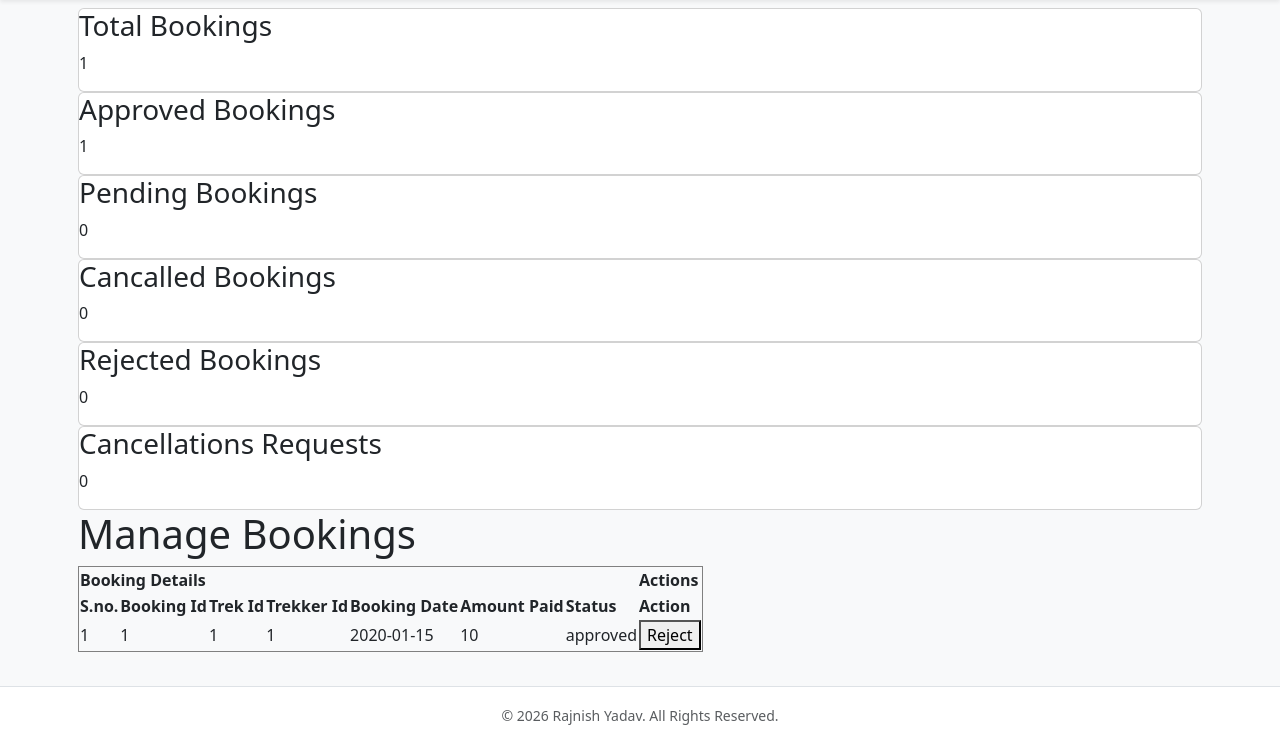
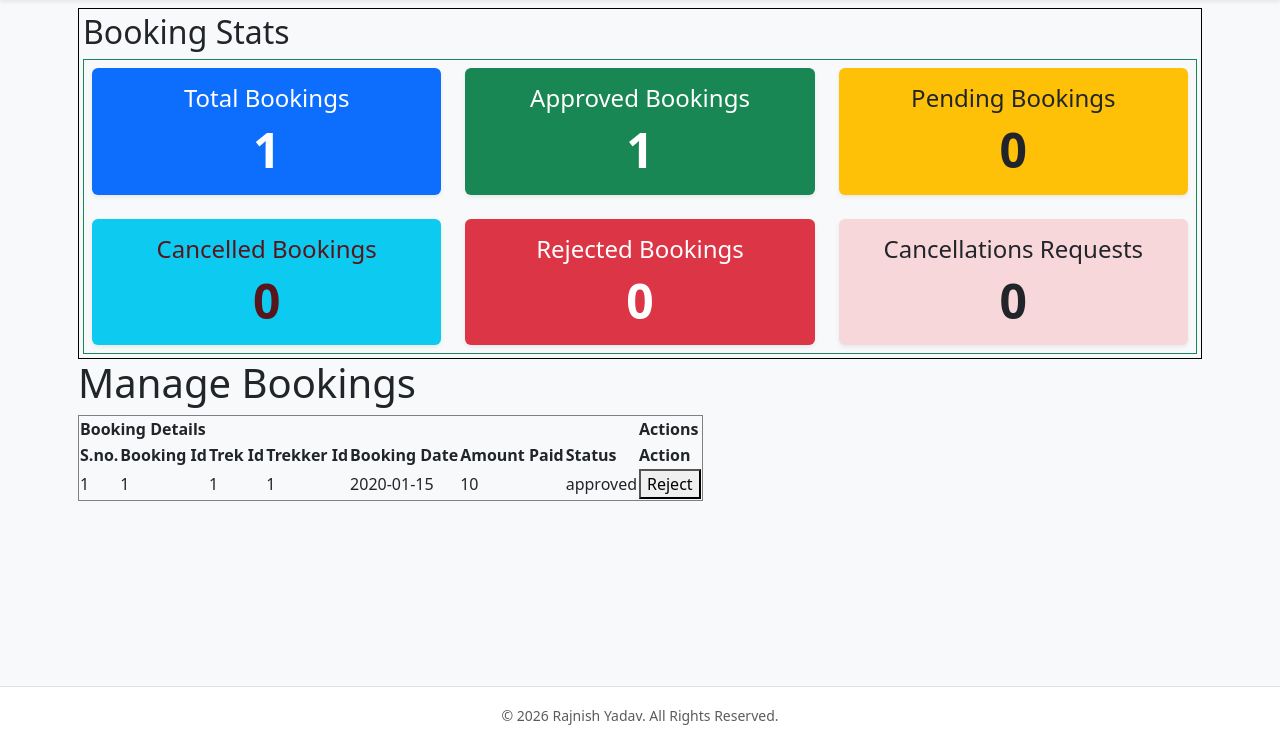
Before and after one commit to yrajnishds/trekking-management-application, a Flask app: page /admin/booking in a window 1280 px wide. Shown: the part 57-800 px from the top of the page. Run offline with Flask 3, Linux system fonts and the light colour scheme; a user stored in the database is signed in; tables that the repository leaves empty hold one stand-in row (values such as "Sample post").

Commit message:
style: Added Stats cards to admin/bookings

```diff
--- a/templates/admin/booking.html
+++ b/templates/admin/booking.html
@@ -2,33 +2,85 @@
 
 {% block content %}
 
-<div class="container-stats">
-    <div class="card">
-        <h3>Total Bookings</h3>
-        <p>{{ total }}</p>
+<section class="m-auto p-1 d-flex flex-column border border-black">
+    <h2>Booking Stats</h2>
+    <div class="container-fluid border border-success p-2">
+        <div class="row g-4">
+            <div class="col-12 col-md-6 col-lg-4">
+                <div class="card h-100 shadow-sm border-0 bg-primary text-white">
+                    <div class="card-body text-center">
+                        <h4 class="card-title">
+                            Total Bookings
+                        </h4>
+                        <p class="display-5 fw-bold mb-0">
+                            {{ total }}
+                        </p>
+                    </div>
+                </div>
+            </div>
+            <div class="col-12 col-md-6 col-lg-4">
+                <div class="card h-100 shadow-sm border-0 bg-success text-white">
+                    <div class="card-body text-center">
+                        <h4 class="card-title">
+                            Approved Bookings
+                        </h4>
+                        <p class="display-5 fw-bold mb-0">
+                            {{ approved }}
+                        </p>
+                    </div>
+                </div>
+            </div>
+            <div class="col-12 col-md-6 col-lg-4">
+                <div class="card h-100 shadow-sm border-0 bg-warning text-dark">
+                    <div class="card-body text-center">
+                        <h4 class="card-title">
+                            Pending Bookings
+                        </h4>
+                        <p class="display-5 fw-bold mb-0">
+                            {{ pending }}
+                        </p>
+                    </div>
+                </div>
+            </div>
+            <div class="col-12 col-md-6 col-lg-4">
+                <div class="card h-100 shadow-sm border-0 bg-info text-danger-emphasis">
+                    <div class="card-body text-center">
+                        <h4 class="card-title">
+                            Cancelled Bookings
+                        </h4>
+                        <p class="display-5 fw-bold mb-0">
+                            {{ cancelled }}
+                        </p>
+                    </div>
+                </div>
+            </div>
+            <div class="col-12 col-md-6 col-lg-4">
+                <div class="card h-100 shadow-sm border-0 bg-danger text-white">
+                    <div class="card-body text-center">
+                        <h4 class="card-title">
+                            Rejected Bookings
+                        </h4>
+                        <p class="display-5 fw-bold mb-0">
+                            {{ rejected }}
+                        </p>
+                    </div>
+                </div>
+            </div>
+            <div class="col-12 col-md-6 col-lg-4">
+                <div class="card h-100 shadow-sm border-0 bg-danger-subtle text-dark">
+                    <div class="card-body text-center">
+                        <h4 class="card-title">
+                            Cancellations Requests
+                        </h4>
+                        <p class="display-5 fw-bold mb-0">
+                            {{ requested }}
+                        </p>
+                    </div>
+                </div>
+            </div>
+        </div>
     </div>
-    <div class="card">
-        <h3>Approved Bookings</h3>
-        <p>{{ approved }}</p>
-    </div>
-    <div class="card">
-        <h3>Pending Bookings</h3>
-        <p>{{ pending }}</p>
-    </div>
-    <div class="card">
-        <h3>Cancalled Bookings</h3>
-        <p>{{ cancelled }}</p>
-    </div>
-    <div class="card">
-        <h3>Rejected Bookings</h3>
-        <p>{{ rejected }}</p>
-    </div>
-    <div class="card">
-        <h3>Cancellations Requests</h3>
-        <p>{{ requested }}</p>
-    </div>
-</div>
-
+</section>
 
 <div class="container-table">
     {% include 'admin/booking_table.html' %}
```
